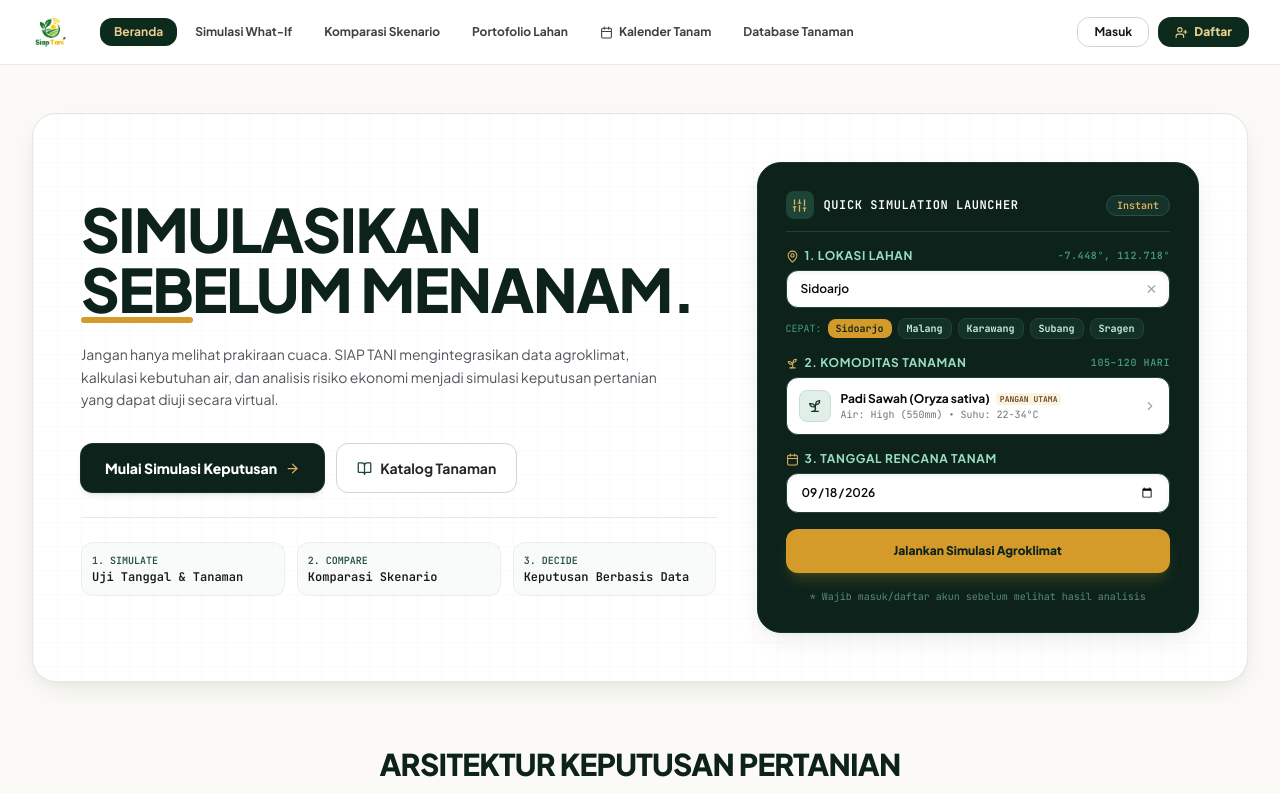
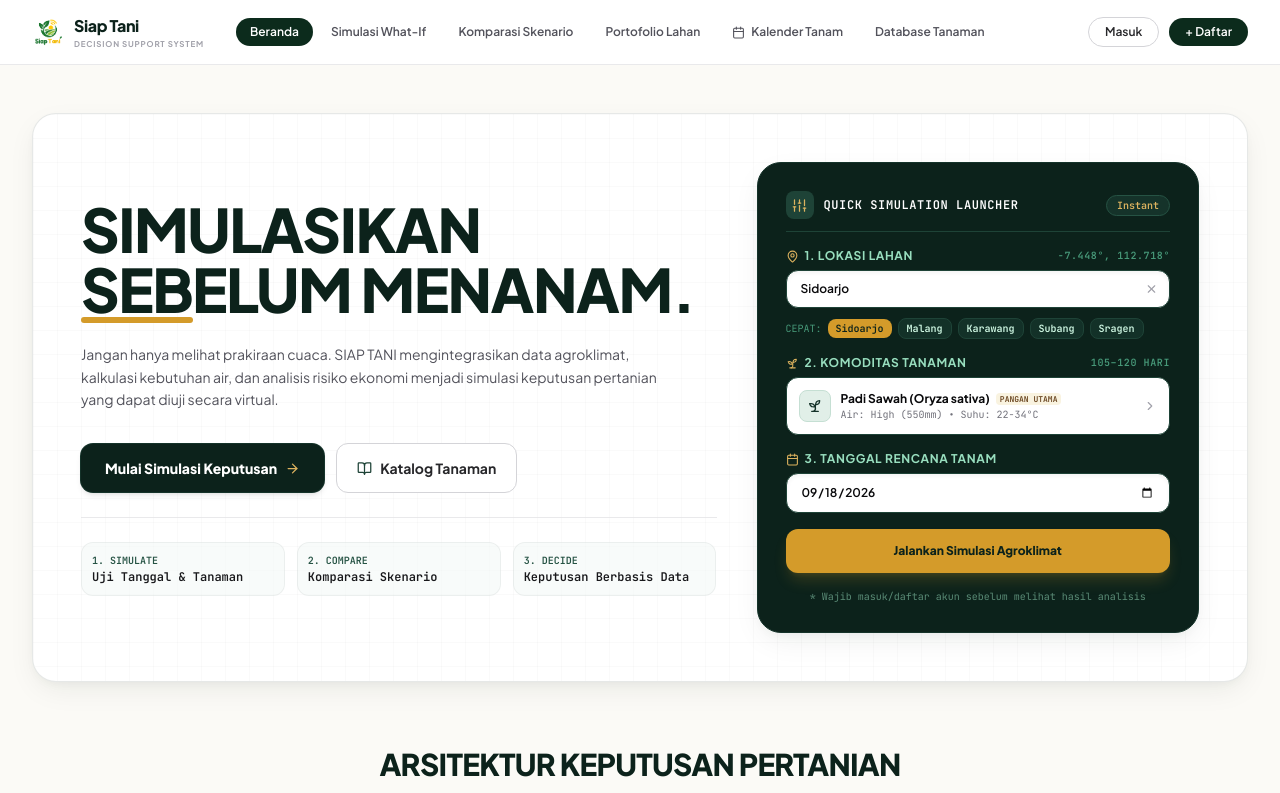
Before and after one commit to JoshNells13/UB-Holodev, a Nuxt app: page / in a window 1280 px wide. Shown: the top 793 px of the page. Built offline with nearby package versions, Linux system fonts and the light colour scheme.

Commit message:
style: refactor AppNavbar UI with pill-shaped buttons, updated logo typography, and refreshed color palette

```diff
--- a/components/layout/AppNavbar.vue
+++ b/components/layout/AppNavbar.vue
@@ -1,32 +1,36 @@
 <template>
-  <header class="sticky top-0 z-40 w-full border-b border-forest-950/10 bg-white/95 backdrop-blur-md shadow-2xs">
+  <header class="sticky top-0 z-40 w-full border-b border-zinc-200/80 bg-white/95 backdrop-blur-md">
     <div class="mx-auto flex h-16 max-w-7xl items-center justify-between px-4 sm:px-6 lg:px-8">
       <!-- Logo & Brand -->
-      <div class="flex items-center gap-8">
+      <div class="flex items-center gap-6 xl:gap-8">
         <NuxtLink to="/" class="flex items-center gap-2.5 font-bold tracking-tight text-forest-950 transition hover:opacity-85">
-          <img src="/icon_logo.png" alt="Siap Tani Logo" class="h-9 w-9 object-contain shrink-0 drop-shadow-xs" />
+          <img src="/icon_logo.png" alt="Siap Tani" class="h-8 w-8 object-contain shrink-0" />
+          <div class="flex flex-col">
+            <span class="text-sm sm:text-base font-extrabold tracking-tight text-forest-950 leading-tight">Siap Tani</span>
+            <span class="text-[8px] font-bold tracking-widest text-zinc-400 uppercase">DECISION SUPPORT SYSTEM</span>
+          </div>
         </NuxtLink>
 
         <!-- Desktop Navigation Links -->
         <nav class="hidden lg:flex items-center gap-1">
           <NuxtLink
             to="/"
-            class="rounded-xl px-3.5 py-1.5 text-xs font-bold transition-all"
-            :class="$route.path === '/' ? 'bg-[#0C2B1C] text-gold-300 shadow-xs' : 'text-zinc-700 hover:text-forest-950 hover:bg-forest-950/5'"
+            class="rounded-full px-3.5 py-1.5 text-xs font-semibold transition-all"
+            :class="$route.path === '/' ? 'bg-[#0C2B1C] text-white shadow-xs' : 'text-zinc-600 hover:text-forest-950 hover:bg-forest-950/5'"
           >
             Beranda
           </NuxtLink>
           <button
             @click="handleNavTo('/simulate')"
-            class="rounded-xl px-3.5 py-1.5 text-xs font-bold transition-all cursor-pointer"
-            :class="$route.path === '/simulate' ? 'bg-[#0C2B1C] text-gold-300 shadow-xs' : 'text-zinc-700 hover:text-forest-950 hover:bg-forest-950/5'"
+            class="rounded-full px-3.5 py-1.5 text-xs font-semibold transition-all cursor-pointer"
+            :class="$route.path === '/simulate' ? 'bg-[#0C2B1C] text-white shadow-xs' : 'text-zinc-600 hover:text-forest-950 hover:bg-forest-950/5'"
           >
             Simulasi What-If
           </button>
           <button
             @click="handleNavTo('/compare')"
-            class="rounded-xl px-3.5 py-1.5 text-xs font-bold transition-all flex items-center gap-1.5 cursor-pointer"
-            :class="$route.path === '/compare' ? 'bg-[#0C2B1C] text-gold-300 shadow-xs' : 'text-zinc-700 hover:text-forest-950 hover:bg-forest-950/5'"
+            class="rounded-full px-3.5 py-1.5 text-xs font-semibold transition-all flex items-center gap-1.5 cursor-pointer"
+            :class="$route.path === '/compare' ? 'bg-[#0C2B1C] text-white shadow-xs' : 'text-zinc-600 hover:text-forest-950 hover:bg-forest-950/5'"
           >
             <span>Komparasi Skenario</span>
             <span v-if="comparisonList.length > 0" class="flex h-4 min-w-4 items-center justify-center rounded-full bg-[#d49b2a] px-1 text-[9px] font-extrabold text-[#0C2B1C]">
@@ -35,23 +39,23 @@
           </button>
           <button
             @click="handleNavTo('/portfolio')"
-            class="rounded-xl px-3.5 py-1.5 text-xs font-bold transition-all cursor-pointer"
-            :class="$route.path === '/portfolio' ? 'bg-[#0C2B1C] text-gold-300 shadow-xs' : 'text-zinc-700 hover:text-forest-950 hover:bg-forest-950/5'"
+            class="rounded-full px-3.5 py-1.5 text-xs font-semibold transition-all cursor-pointer"
+            :class="$route.path === '/portfolio' ? 'bg-[#0C2B1C] text-white shadow-xs' : 'text-zinc-600 hover:text-forest-950 hover:bg-forest-950/5'"
           >
             Portofolio Lahan
           </button>
           <button
             @click="handleNavTo('/calendar')"
-            class="rounded-xl px-3.5 py-1.5 text-xs font-bold transition-all flex items-center gap-1.5 cursor-pointer"
-            :class="$route.path === '/calendar' ? 'bg-[#0C2B1C] text-gold-300 shadow-xs' : 'text-zinc-700 hover:text-forest-950 hover:bg-forest-950/5'"
+            class="rounded-full px-3.5 py-1.5 text-xs font-semibold transition-all flex items-center gap-1.5 cursor-pointer"
+            :class="$route.path === '/calendar' ? 'bg-[#0C2B1C] text-white shadow-xs' : 'text-zinc-600 hover:text-forest-950 hover:bg-forest-950/5'"
           >
             <Calendar :size="13" />
             <span>Kalender Tanam</span>
           </button>
           <NuxtLink
             to="/crops"
-            class="rounded-xl px-3.5 py-1.5 text-xs font-bold transition-all"
-            :class="$route.path === '/crops' ? 'bg-[#0C2B1C] text-gold-300 shadow-xs' : 'text-zinc-700 hover:text-forest-950 hover:bg-forest-950/5'"
+            class="rounded-full px-3.5 py-1.5 text-xs font-semibold transition-all"
+            :class="$route.path === '/crops' ? 'bg-[#0C2B1C] text-white shadow-xs' : 'text-zinc-600 hover:text-forest-950 hover:bg-forest-950/5'"
           >
             Database Tanaman
           </NuxtLink>
@@ -59,12 +63,12 @@
       </div>
 
       <!-- Auth Controls & Mobile Hamburger -->
-      <div class="flex items-center gap-2.5">
+      <div class="flex items-center gap-2 sm:gap-2.5">
         <ClientOnly>
           <template v-if="isAuthenticated && user">
             <NuxtLink
               to="/history"
-              class="hidden sm:flex items-center gap-1.5 rounded-xl border border-zinc-200 bg-white px-3.5 py-1.5 text-xs font-bold text-zinc-800 transition hover:bg-forest-50 hover:border-forest-300 shadow-2xs"
+              class="hidden sm:flex items-center gap-1.5 rounded-full border border-zinc-200 bg-white px-3.5 py-1.5 text-xs font-semibold text-zinc-700 transition hover:bg-forest-50 hover:border-forest-200 shadow-2xs"
             >
               <RotateCcw :size="13" class="text-forest-800" />
               <span>Riwayat</span>
@@ -75,31 +79,31 @@
               <button
                 type="button"
                 @click="isProfileMenuOpen = !isProfileMenuOpen"
-                class="flex items-center gap-2 rounded-xl border border-forest-950/15 bg-forest-50/70 px-3 py-1.5 text-xs font-bold text-forest-950 transition hover:border-forest-900 shadow-2xs cursor-pointer"
-                :class="{ 'border-forest-900 bg-forest-100/80': isProfileMenuOpen }"
+                class="flex items-center gap-2 rounded-full border border-zinc-200 bg-white pl-1.5 pr-3 py-1 text-xs font-semibold text-forest-950 transition hover:border-forest-900 shadow-2xs cursor-pointer"
+                :class="{ 'border-forest-900 ring-1 ring-forest-900 bg-forest-50/50': isProfileMenuOpen }"
                 aria-haspopup="true"
                 :aria-expanded="isProfileMenuOpen"
               >
-                <div class="flex h-6 w-6 items-center justify-center rounded-full bg-[#0C2B1C] text-[10px] font-extrabold text-gold-300 ring-1 ring-gold-500/50">
+                <div class="flex h-6 w-6 items-center justify-center rounded-full bg-[#0C2B1C] text-[10px] font-bold text-gold-300">
                   {{ user.full_name?.charAt(0).toUpperCase() || 'P' }}
                 </div>
-                <span class="max-w-[100px] sm:max-w-[130px] truncate font-bold text-xs">{{ user.full_name || 'Petani' }}</span>
+                <span class="max-w-[100px] sm:max-w-[130px] truncate font-semibold text-xs">{{ user.full_name || 'Petani' }}</span>
                 <span v-if="isDemoUser" class="hidden sm:inline-block rounded bg-gold-100 text-gold-900 px-1.5 py-0.2 text-[8px] font-mono font-bold uppercase border border-gold-300">Demo</span>
-                <ChevronDown :size="12" class="text-forest-700 transition-transform duration-200" :class="{ 'rotate-180': isProfileMenuOpen }" />
+                <ChevronDown :size="12" class="text-zinc-500 transition-transform duration-200" :class="{ 'rotate-180 text-forest-900': isProfileMenuOpen }" />
               </button>
 
               <div
                 v-if="isProfileMenuOpen"
-                class="absolute right-0 top-full mt-1.5 w-52 rounded-2xl border border-zinc-200 bg-white p-1.5 shadow-premium z-50 animate-in fade-in zoom-in-95 duration-150"
+                class="absolute right-0 top-full mt-2 w-56 rounded-2xl border border-zinc-200 bg-white p-1.5 shadow-xl z-50 animate-in fade-in zoom-in-95 duration-150"
               >
-                <div class="px-3 py-2 border-b border-zinc-100 bg-forest-50/40 rounded-xl mb-1">
+                <div class="px-3 py-2.5 border-b border-zinc-100 bg-zinc-50/80 rounded-xl mb-1">
                   <p class="text-xs font-bold text-forest-950 truncate">{{ user.full_name }}</p>
                   <p class="text-[10px] text-zinc-500 truncate font-mono">{{ user.email }}</p>
                 </div>
                 <NuxtLink
                   to="/history"
                   @click="isProfileMenuOpen = false"
-                  class="flex w-full items-center gap-2 rounded-xl px-3 py-2 text-xs font-bold text-zinc-700 hover:bg-forest-50 hover:text-forest-950 transition"
+                  class="flex w-full items-center gap-2 rounded-xl px-3 py-2 text-xs font-medium text-zinc-700 hover:bg-forest-50 hover:text-forest-950 transition"
                 >
                   <RotateCcw :size="14" class="text-forest-700" />
                   <span>Riwayat Simulasi</span>
@@ -107,7 +111,7 @@
                 <button
                   type="button"
                   @click="handleSignOut"
-                  class="flex w-full items-center gap-2 rounded-xl px-3 py-2 text-xs font-bold text-red-600 hover:bg-red-50 transition cursor-pointer"
+                  class="flex w-full items-center gap-2 rounded-xl px-3 py-2 text-xs font-medium text-red-600 hover:bg-red-50 transition cursor-pointer"
                 >
                   <LogOut :size="14" />
                   <span>Keluar Akun</span>
@@ -119,23 +123,22 @@
           <template v-else>
             <NuxtLink
               to="/login"
-              class="rounded-xl border border-zinc-300 px-4 py-1.5 text-xs font-bold text-zinc-900 transition hover:bg-zinc-100 shadow-2xs"
+              class="rounded-full border border-zinc-300 bg-white px-4 py-1.5 text-xs font-semibold text-zinc-800 transition hover:bg-zinc-50 shadow-2xs"
             >
               Masuk
             </NuxtLink>
             <NuxtLink
               to="/register"
-              class="flex items-center gap-1.5 rounded-xl bg-[#0C2B1C] px-4 py-1.5 text-xs font-extrabold text-gold-300 transition hover:bg-forest-900 shadow-2xs ring-1 ring-[#0C2B1C]"
+              class="flex items-center gap-1 rounded-full bg-[#0C2B1C] px-4 py-1.5 text-xs font-semibold text-white transition hover:bg-forest-900 shadow-2xs"
             >
-              <UserPlus :size="13" />
-              <span>Daftar</span>
+              <span>+ Daftar</span>
             </NuxtLink>
           </template>
 
           <template #fallback>
             <NuxtLink
               to="/login"
-              class="rounded-xl border border-zinc-300 px-4 py-1.5 text-xs font-bold text-zinc-900"
+              class="rounded-full border border-zinc-300 bg-white px-4 py-1.5 text-xs font-semibold text-zinc-800"
             >
               Masuk
             </NuxtLink>
@@ -146,7 +149,7 @@
         <button
           type="button"
           @click="mobileMenuOpen = !mobileMenuOpen"
-          class="lg:hidden flex h-9 w-9 items-center justify-center rounded-xl border border-zinc-200 bg-zinc-50 text-zinc-800 hover:bg-forest-50 hover:text-forest-950 transition cursor-pointer"
+          class="lg:hidden flex h-9 w-9 items-center justify-center rounded-xl border border-zinc-200 bg-white text-zinc-800 hover:bg-forest-50 hover:text-forest-950 transition cursor-pointer"
           aria-label="Toggle Mobile Menu"
         >
           <X v-if="mobileMenuOpen" :size="18" />
@@ -158,29 +161,29 @@
     <!-- Mobile Drawer / Dropdown -->
     <div
       v-if="mobileMenuOpen"
-      class="lg:hidden border-t border-zinc-200 bg-[#FBFAF6] px-4 py-5 space-y-2 shadow-lg transition-all"
+      class="lg:hidden border-t border-zinc-200 bg-[#FBFAF6] px-4 py-4 space-y-1.5 shadow-xl transition-all"
     >
       <nav class="flex flex-col space-y-1">
         <NuxtLink
           to="/"
           @click="mobileMenuOpen = false"
-          class="flex items-center gap-2.5 rounded-xl px-3.5 py-2.5 text-xs font-bold transition"
-          :class="$route.path === '/' ? 'bg-[#0C2B1C] text-gold-300' : 'text-zinc-700 hover:bg-forest-50 hover:text-forest-950'"
+          class="flex items-center gap-2.5 rounded-xl px-3.5 py-2 text-xs font-semibold transition"
+          :class="$route.path === '/' ? 'bg-[#0C2B1C] text-white shadow-xs' : 'text-zinc-700 hover:bg-forest-50 hover:text-forest-950'"
         >
           <span>Beranda</span>
         </NuxtLink>
         <button
           @click="handleNavToMobile('/simulate')"
-          class="flex items-center justify-between rounded-xl px-3.5 py-2.5 text-xs font-bold text-left transition cursor-pointer"
-          :class="$route.path === '/simulate' ? 'bg-[#0C2B1C] text-gold-300' : 'text-zinc-700 hover:bg-forest-50 hover:text-forest-950'"
+          class="flex items-center justify-between rounded-xl px-3.5 py-2 text-xs font-semibold text-left transition cursor-pointer"
+          :class="$route.path === '/simulate' ? 'bg-[#0C2B1C] text-white shadow-xs' : 'text-zinc-700 hover:bg-forest-50 hover:text-forest-950'"
         >
           <span>Simulasi What-If</span>
-          <span class="text-[10px] font-mono font-normal opacity-70">DSS Studio</span>
+          <span class="text-[9px] font-mono font-medium opacity-70">DSS Studio</span>
         </button>
         <button
           @click="handleNavToMobile('/compare')"
-          class="flex items-center justify-between rounded-xl px-3.5 py-2.5 text-xs font-bold text-left transition cursor-pointer"
-          :class="$route.path === '/compare' ? 'bg-[#0C2B1C] text-gold-300' : 'text-zinc-700 hover:bg-forest-50 hover:text-forest-950'"
+          class="flex items-center justify-between rounded-xl px-3.5 py-2 text-xs font-semibold text-left transition cursor-pointer"
+          :class="$route.path === '/compare' ? 'bg-[#0C2B1C] text-white shadow-xs' : 'text-zinc-700 hover:bg-forest-50 hover:text-forest-950'"
         >
           <span>Komparasi Skenario</span>
           <span v-if="comparisonList.length > 0" class="flex h-4 min-w-4 items-center justify-center rounded-full bg-[#d49b2a] px-1.5 text-[9px] font-bold text-[#0C2B1C]">
@@ -189,24 +192,24 @@
         </button>
         <button
           @click="handleNavToMobile('/portfolio')"
-          class="flex items-center gap-2.5 rounded-xl px-3.5 py-2.5 text-xs font-bold text-left transition cursor-pointer"
-          :class="$route.path === '/portfolio' ? 'bg-[#0C2B1C] text-gold-300' : 'text-zinc-700 hover:bg-forest-50 hover:text-forest-950'"
+          class="flex items-center gap-2.5 rounded-xl px-3.5 py-2 text-xs font-semibold text-left transition cursor-pointer"
+          :class="$route.path === '/portfolio' ? 'bg-[#0C2B1C] text-white shadow-xs' : 'text-zinc-700 hover:bg-forest-50 hover:text-forest-950'"
         >
           <span>Portofolio Lahan</span>
         </button>
         <button
           @click="handleNavToMobile('/calendar')"
-          class="flex items-center gap-2 rounded-xl px-3.5 py-2.5 text-xs font-bold text-left transition cursor-pointer"
-          :class="$route.path === '/calendar' ? 'bg-[#0C2B1C] text-gold-300' : 'text-zinc-700 hover:bg-forest-50 hover:text-forest-950'"
+          class="flex items-center gap-2 rounded-xl px-3.5 py-2 text-xs font-semibold text-left transition cursor-pointer"
+          :class="$route.path === '/calendar' ? 'bg-[#0C2B1C] text-white shadow-xs' : 'text-zinc-700 hover:bg-forest-50 hover:text-forest-950'"
         >
-          <Calendar :size="14" />
+          <Calendar :size="13" />
           <span>Kalender Tanam</span>
         </button>
         <NuxtLink
           to="/crops"
           @click="mobileMenuOpen = false"
-          class="flex items-center gap-2.5 rounded-xl px-3.5 py-2.5 text-xs font-bold transition"
-          :class="$route.path === '/crops' ? 'bg-[#0C2B1C] text-gold-300' : 'text-zinc-700 hover:bg-forest-50 hover:text-forest-950'"
+          class="flex items-center gap-2.5 rounded-xl px-3.5 py-2 text-xs font-semibold transition"
+          :class="$route.path === '/crops' ? 'bg-[#0C2B1C] text-white shadow-xs' : 'text-zinc-700 hover:bg-forest-50 hover:text-forest-950'"
         >
           <span>Database Tanaman</span>
         </NuxtLink>
@@ -214,9 +217,9 @@
           v-if="isAuthenticated"
           to="/history"
           @click="mobileMenuOpen = false"
-          class="flex items-center gap-2 rounded-xl px-3.5 py-2.5 text-xs font-bold transition text-zinc-700 hover:bg-forest-50 hover:text-forest-950"
+          class="flex items-center gap-2 rounded-xl px-3.5 py-2 text-xs font-semibold transition text-zinc-700 hover:bg-forest-50 hover:text-forest-950"
         >
-          <RotateCcw :size="14" />
+          <RotateCcw :size="13" />
           <span>Riwayat Simulasi</span>
         </NuxtLink>
       </nav>
```
